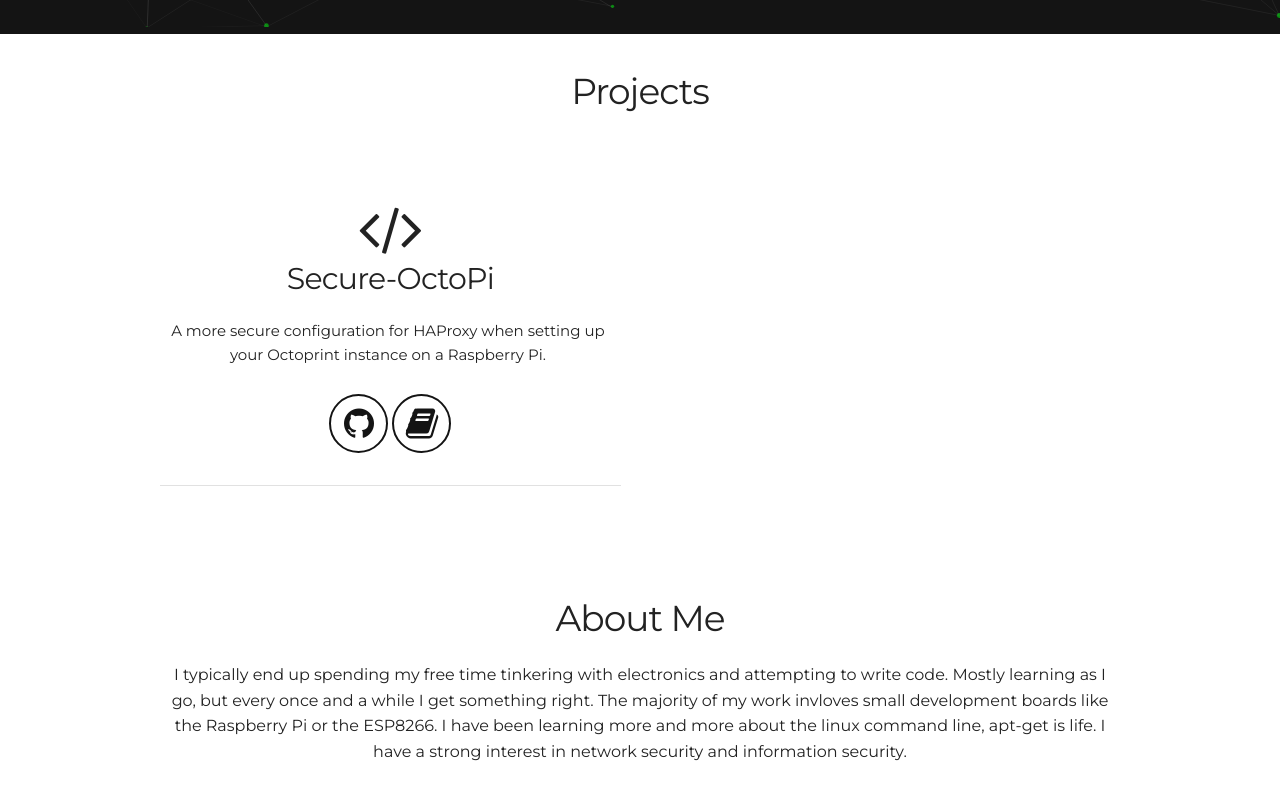
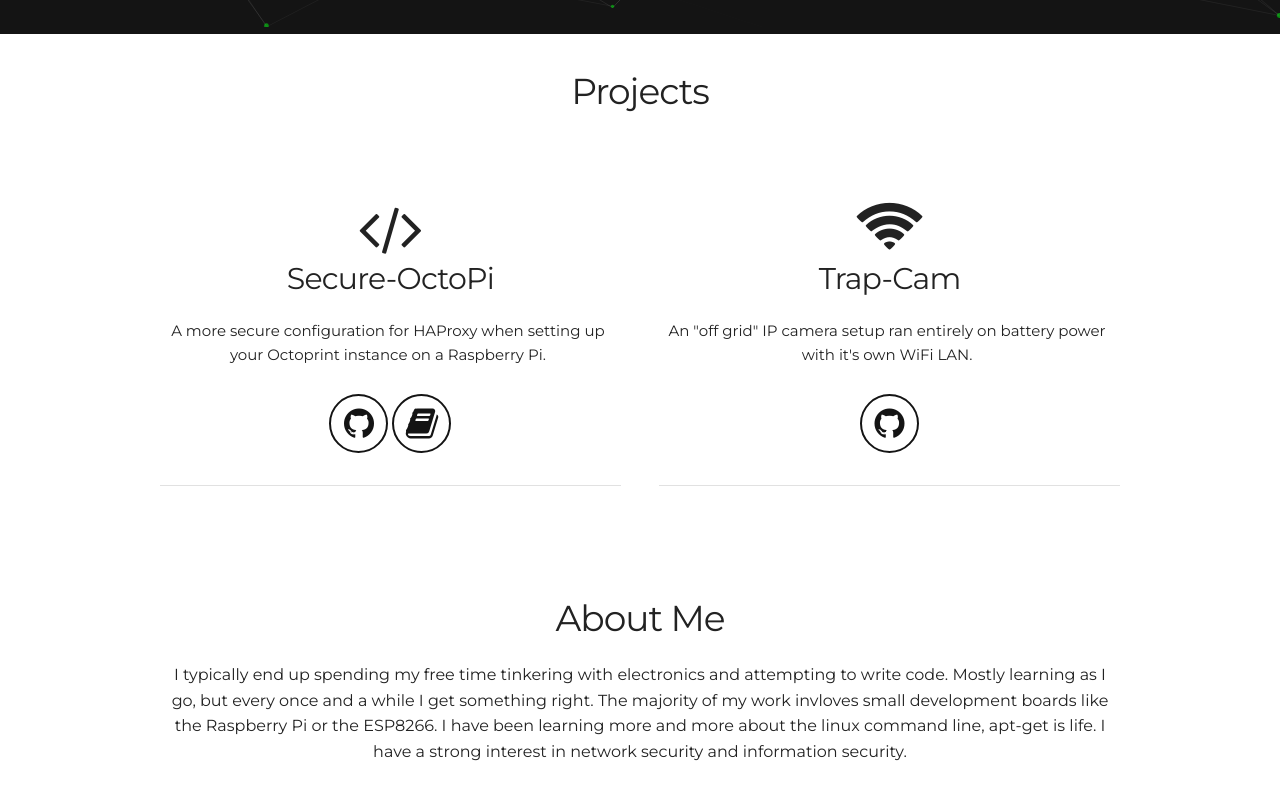
Before and after one commit to BrianTechTalk/BrianTechTalk.github.io, a Jekyll site: the page built from index.html, in a window 1280 px wide and 900 px high, scrolled down 873 px. Shown: the top 800 px of the window. Built offline with Jekyll 4.4.1, drawn with Linux system fonts in a browser that asks for light colours.

Commit message:
Update projects.html

```diff
--- a/_includes/projects.html
+++ b/_includes/projects.html
@@ -14,16 +14,16 @@
 		</div>
 	<hr color="#141414" noshade></hr>
     </div>
-   <!-- <div class="six columns">
+   <div class="six columns">
       <i class="fa fa-wifi fa-4x" aria-hidden="true"></i>
 	  <h4>Trap-Cam</h4>
       <p>An "off grid" IP camera setup ran entirely on battery power with it's own WiFi LAN.</p>
 	  	<div class="project-link">
 			<a href="https://github.com/mastertork/Trap-Cam"><i class="icon fa fa-github" aria-hidden="true"></i></a>
-			<a href="#"><i class="icon fa fa-book" aria-hidden="true"></i></a>
-			<a href="#"><i class="icon fa fa-youtube" aria-hidden="true"></i></a>
+			<!--<a href="#"><i class="icon fa fa-book" aria-hidden="true"></i></a>
+			<a href="#"><i class="icon fa fa-youtube" aria-hidden="true"></i></a>-->
 		</div>
-	<hr color="#141414" noshade></hr>-->
+	<hr color="#141414" noshade></hr>
     </div>
     </div>
   </div>
```
